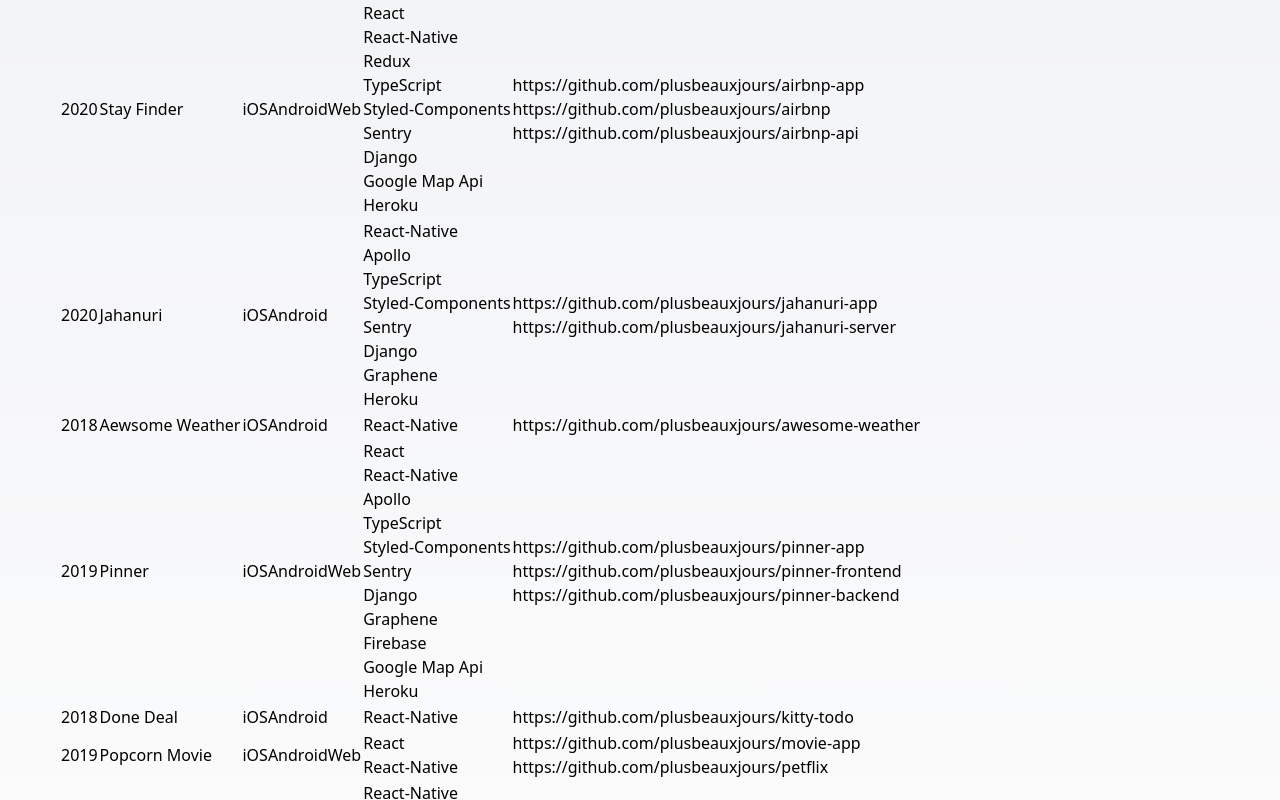
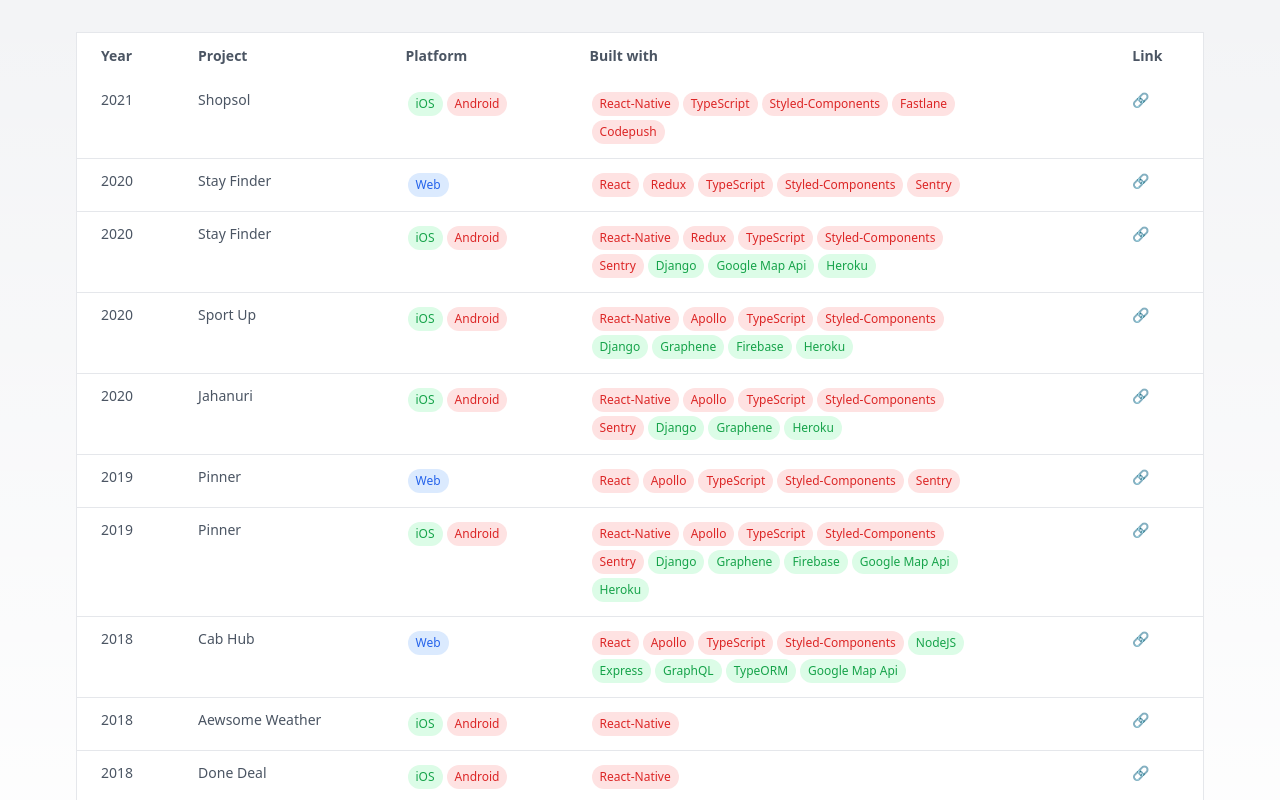
Before and after one commit to minjaeli/next-plusbeauxjours, a Next.js app: page /archive in a window 1280 px wide. Shown: the top 800 px of the page. Built offline with nearby package versions, Linux system fonts and the light colour scheme; a web font is replaced by a local one.

Commit message:
WIP: archive

```diff
--- a/package.json
+++ b/package.json
@@ -9,6 +9,9 @@
     "lint": "next lint"
   },
   "dependencies": {
+    "@fortawesome/fontawesome-svg-core": "^6.5.2",
+    "@fortawesome/free-brands-svg-icons": "^6.5.2",
+    "@fortawesome/react-fontawesome": "^0.2.2",
     "emailjs-com": "^3.2.0",
     "next": "14.2.4",
     "react": "^18",
--- a/src/app/archive/page.tsx
+++ b/src/app/archive/page.tsx
@@ -1,11 +1,12 @@
 import { Metadata } from "next";
+import Link from "next/link";
 
 type Props = {};
 
 export const metadata: Metadata = {
   title: "plusbeauxjours",
   description:
-    "Freelancer specializing in Fullstack development using React, React-Native, Flutter,BE.dj Langchain, NestJS, and NodeJS. Available for projects in Korean.",
+    "Freelancer specializing in Fullstack development using React, React-Native, Flutter, BE.dj Langchain, NestJS, and NodeJS. Available for projects in Korean.",
 };
 
 enum Platform {
@@ -51,11 +52,36 @@
 
 const Projects = [
   {
+    name: "Shopsol",
+    platforms: [Platform.ios, Platform.android],
+    year: "2021",
+    tools: [
+      { type: Layer.FE, name: FE.rn },
+      { type: Layer.FE, name: FE.ts },
+      { type: Layer.FE, name: FE.sc },
+      { type: Layer.FE, name: FE.fastlane },
+      { type: Layer.FE, name: FE.codepush },
+    ],
+    link: "/projects/0/app/shopsol",
+  },
+  {
     name: "Stay Finder",
-    platform: [Platform.ios, Platform.android, Platform.web],
+    platforms: [Platform.web],
     year: "2020",
     tools: [
       { type: Layer.FE, name: FE.react },
+      { type: Layer.FE, name: FE.redux },
+      { type: Layer.FE, name: FE.ts },
+      { type: Layer.FE, name: FE.sc },
+      { type: Layer.FE, name: FE.sentry },
+    ],
+    link: "/projects/0/web/airbnp",
+  },
+  {
+    name: "Stay Finder",
+    platforms: [Platform.ios, Platform.android],
+    year: "2020",
+    tools: [
       { type: Layer.FE, name: FE.rn },
       { type: Layer.FE, name: FE.redux },
       { type: Layer.FE, name: FE.ts },
@@ -65,15 +91,27 @@
       { type: Layer.BE, name: BE.mapApi },
       { type: Layer.BE, name: BE.heroku },
     ],
-    links: [
-      { type: GitLayer.APP, link: "https://github.com/plusbeauxjours/airbnp-app" },
-      { type: GitLayer.WEB, link: "https://github.com/plusbeauxjours/airbnp" },
-      { type: GitLayer.SERVER, link: "https://github.com/plusbeauxjours/airbnp-api" },
+    link: "/projects/0/app/airbnp",
+  },
+  {
+    name: "Sport Up",
+    platforms: [Platform.ios, Platform.android],
+    year: "2020",
+    tools: [
+      { type: Layer.FE, name: FE.rn },
+      { type: Layer.FE, name: FE.apollo },
+      { type: Layer.FE, name: FE.ts },
+      { type: Layer.FE, name: FE.sc },
+      { type: Layer.BE, name: BE.dj },
+      { type: Layer.BE, name: BE.graphene },
+      { type: Layer.BE, name: BE.firebase },
+      { type: Layer.BE, name: BE.heroku },
     ],
+    link: "/projects/0/app/sportup",
   },
   {
     name: "Jahanuri",
-    platform: [Platform.ios, Platform.android],
+    platforms: [Platform.ios, Platform.android],
     year: "2020",
     tools: [
       { type: Layer.FE, name: FE.rn },
@@ -85,24 +123,26 @@
       { type: Layer.BE, name: BE.graphene },
       { type: Layer.BE, name: BE.heroku },
     ],
-    links: [
-      { type: GitLayer.APP, link: "https://github.com/plusbeauxjours/jahanuri-app" },
-      { type: GitLayer.SERVER, link: "https://github.com/plusbeauxjours/jahanuri-server" },
-    ],
-  },
-  {
-    name: "Aewsome Weather",
-    platform: [Platform.ios, Platform.android],
-    year: "2018",
-    tools: [{ type: Layer.FE, name: FE.rn }],
-    links: [{ type: GitLayer.APP, link: "https://github.com/plusbeauxjours/awesome-weather" }],
+    link: "/projects/0/app/jahanuri",
   },
   {
     name: "Pinner",
-    platform: [Platform.ios, Platform.android, Platform.web],
+    platforms: [Platform.web],
     year: "2019",
     tools: [
       { type: Layer.FE, name: FE.react },
+      { type: Layer.FE, name: FE.apollo },
+      { type: Layer.FE, name: FE.ts },
+      { type: Layer.FE, name: FE.sc },
+      { type: Layer.FE, name: FE.sentry },
+    ],
+    link: "/projects/0/web/pinner",
+  },
+  {
+    name: "Pinner",
+    platforms: [Platform.ios, Platform.android],
+    year: "2019",
+    tools: [
       { type: Layer.FE, name: FE.rn },
       { type: Layer.FE, name: FE.apollo },
       { type: Layer.FE, name: FE.ts },
@@ -114,67 +154,11 @@
       { type: Layer.BE, name: BE.mapApi },
       { type: Layer.BE, name: BE.heroku },
     ],
-    links: [
-      { type: GitLayer.APP, link: "https://github.com/plusbeauxjours/pinner-app" },
-      { type: GitLayer.WEB, link: "https://github.com/plusbeauxjours/pinner-frontend" },
-      { type: GitLayer.SERVER, link: "https://github.com/plusbeauxjours/pinner-backend" },
-    ],
-  },
-  {
-    name: "Done Deal",
-    platform: [Platform.ios, Platform.android],
-    year: "2018",
-    tools: [{ type: Layer.FE, name: FE.rn }],
-    links: [{ type: GitLayer.APP, link: "https://github.com/plusbeauxjours/kitty-todo" }],
-  },
-  {
-    name: "Popcorn Movie",
-    platform: [Platform.ios, Platform.android, Platform.web],
-    year: "2019",
-    tools: [
-      { type: Layer.FE, name: FE.react },
-      { type: Layer.FE, name: FE.rn },
-    ],
-    links: [
-      { type: GitLayer.APP, link: "https://github.com/plusbeauxjours/movie-app" },
-      { type: GitLayer.WEB, link: "https://github.com/plusbeauxjours/petflix" },
-    ],
-  },
-  {
-    name: "Shopsol",
-    platform: [Platform.ios, Platform.android],
-    year: "2021",
-    tools: [
-      { type: Layer.FE, name: FE.rn },
-      { type: Layer.FE, name: FE.ts },
-      { type: Layer.FE, name: FE.sc },
-      { type: Layer.FE, name: FE.fastlane },
-      { type: Layer.FE, name: FE.codepush },
-    ],
-    links: [],
-  },
-  {
-    name: "Sport Up",
-    platform: [Platform.ios, Platform.android],
-    year: "2020",
-    tools: [
-      { type: Layer.FE, name: FE.rn },
-      { type: Layer.FE, name: FE.apollo },
-      { type: Layer.FE, name: FE.ts },
-      { type: Layer.FE, name: FE.sc },
-      { type: Layer.BE, name: BE.dj },
-      { type: Layer.BE, name: BE.graphene },
-      { type: Layer.BE, name: BE.firebase },
-      { type: Layer.BE, name: BE.heroku },
-    ],
-    links: [
-      { type: GitLayer.APP, link: "https://github.com/plusbeauxjours/sportup-frontend" },
-      { type: GitLayer.SERVER, link: "https://github.com/plusbeauxjours/sportup-backend" },
-    ],
+    link: "/projects/0/app/pinner",
   },
   {
     name: "Cab Hub",
-    platform: [Platform.web],
+    platforms: [Platform.web],
     year: "2018",
     tools: [
       { type: Layer.FE, name: FE.react },
@@ -187,33 +171,99 @@
       { type: Layer.BE, name: BE.typeorm },
       { type: Layer.BE, name: BE.mapApi },
     ],
-    links: [
-      { type: GitLayer.WEB, link: "https://github.com/plusbeauxjours/puber-client" },
-      { type: GitLayer.SERVER, link: "https://github.com/plusbeauxjours/puber-server" },
-    ],
+    link: "/projects/0/web/puber",
+  },
+  {
+    name: "Aewsome Weather",
+    platforms: [Platform.ios, Platform.android],
+    year: "2018",
+    tools: [{ type: Layer.FE, name: FE.rn }],
+    link: "/projects/0/app/pewsomeweather",
+  },
+
+  {
+    name: "Done Deal",
+    platforms: [Platform.ios, Platform.android],
+    year: "2018",
+    tools: [{ type: Layer.FE, name: FE.rn }],
+    link: "projects/0/app/pittytodo",
+  },
+  {
+    name: "Popcorn Movie",
+    platforms: [Platform.ios, Platform.android],
+    year: "2018",
+    tools: [{ type: Layer.FE, name: FE.rn }],
+    link: "/projects/0/app/popcornmovie",
+  },
+  {
+    name: "Popcorn Movie",
+    platforms: [Platform.web],
+    year: "2018",
+    tools: [{ type: Layer.FE, name: FE.react }],
+    link: "/projects/0/web/popcornmovie",
   },
 ];
 
 const ArchivePage = ({}: Props) => {
   return (
-    <div>
-      <table>
-        <thead></thead>
-        <tbody>
-          {Projects.map((project, pi) => (
-            <tr key={pi} className="px-5">
-              <td>{project.year}</td>
-              <td>{project.name}</td>
-              <td>{project.platform}</td>
-              <td>
-                {project.tools.map((t, ti) => (
-                  <div key={ti}>{t.name}</div>
-                ))}
+    <div className="container mx-auto px-4 py-8">
+      <table className="min-w-full bg-white border border-gray-200">
+        <thead>
+          <tr className="text-gray-600 text-sm leading-normal">
+            <th className="py-3 px-6 text-left">Year</th>
+            <th className="py-3 px-6 text-left">Project</th>
+            <th className="py-3 px-6 text-left">Platform</th>
+            <th className="py-3 px-6 text-left">Built with</th>
+            <th className="py-3 px-6 text-left">Link</th>
+          </tr>
+        </thead>
+        <tbody className="text-gray-600 text-sm font-light">
+          {Projects.map((project, i) => (
+            <tr className="border-b border-gray-200 hover:bg-gray-100 align-top">
+              <td className="py-3 px-6 text-left whitespace-nowrap">{project.year}</td>
+              <td className="py-3 px-6 text-left">{project.name}</td>
+              <td className="py-3 px-6 text-left">
+                <div className="flex flex-wrap">
+                  {project.platforms.map((p, pi) => (
+                    <span
+                      key={pi}
+                      className={`m-0.5 py-1 px-2 rounded-full text-xs ${
+                        p === Platform.android
+                          ? "bg-red-100 text-red-600"
+                          : p === Platform.ios
+                          ? "bg-green-100 text-green-600"
+                          : "bg-blue-100 text-blue-600"
+                      }`}>
+                      {p}
+                    </span>
+                  ))}
+                </div>
               </td>
-              <td>
-                {project.links.map((l, li) => (
-                  <div key={li}>{l.link}</div>
-                ))}
+              <td className="py-3 px-6 text-left">
+                <div className="flex flex-wrap max-w-[400px]">
+                  {project.tools.map((t, ti) => (
+                    <span
+                      key={ti}
+                      className={`m-0.5 py-1 px-2 rounded-full text-xs ${
+                        t.type === Layer.FE
+                          ? "bg-red-100 text-red-600"
+                          : "bg-green-100 text-green-600"
+                      }`}>
+                      {t.name}
+                    </span>
+                  ))}
+                </div>
+              </td>
+              <td className="py-3 px-6 text-left">
+                <div className="flex flex-wrap max-w-[400px]">
+                  <Link
+                    href={project.link}
+                    className="text-blue-500 hover:underline"
+                    target="_blank"
+                    rel="noopener noreferrer">
+                    🔗
+                  </Link>
+                </div>
               </td>
             </tr>
           ))}
```
Also changed, not shown: src/components/Icons.tsx (+8 -44 lines), 1 other file (tests, documents, lock files or other folders).
